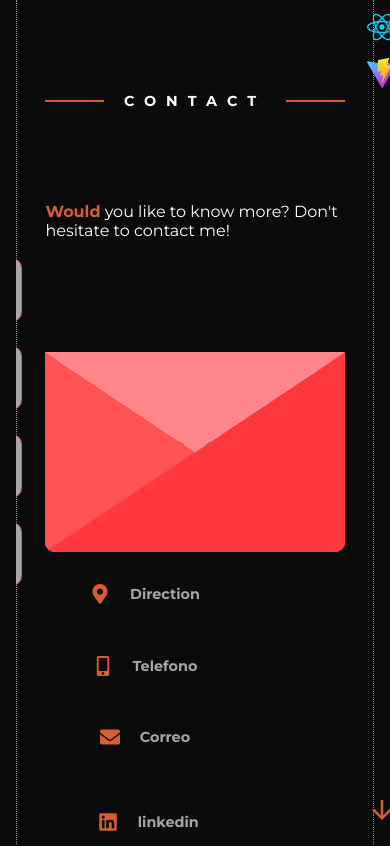
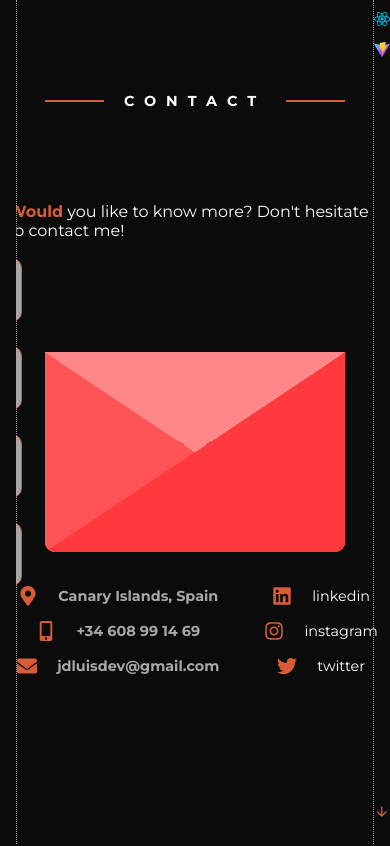
Before and after one commit to jdluis/My-portafolio, a React (Vite) app: page /contact in a window 390 px wide. Shown: the top 846 px of the page. Built offline with nearby package versions, Linux system fonts and the light colour scheme.

Commit message:
responsive Home, projects add,  nav update

```diff
--- a/src/components/Nav/index.css
+++ b/src/components/Nav/index.css
@@ -85,6 +85,20 @@
 
 
 .img-container img {
-  width: 30px;
-  height: 30px;
+  max-width: 30px;
+  max-height: 30px;
+  width: 100%;
+  height: auto;
 }
+
+
+@media (max-width: 800px) {
+  .arrow-container .arrow {
+    max-width: 30px;
+    max-height: 30px;
+    width: 100%;
+    height: auto;
+    position: relative;
+    bottom: 20px;
+  }
+}
--- a/src/components/Nav/index.jsx
+++ b/src/components/Nav/index.jsx
@@ -42,8 +42,8 @@ function Nav() {
       </nav>
       <div className='section-container-right'>
         <div className='img-container'>
-          <img src={iconReact} />
-          <img src={iconVite} />
+          <img src={iconReact} alt="react icon"/>
+          <img src={iconVite} alt="vite icon"/>
         </div>
         <div onClick={handleGoBottom} className='arrow-container '>
           <RiArrowDownLine  className='arrow' />
--- a/src/components/ProjectDetails/index.jsx
+++ b/src/components/ProjectDetails/index.jsx
@@ -1,7 +1,6 @@
 import './style.css';
 import { BsGithub } from 'react-icons/bs';
 import { MdOutlineOpenInNew } from 'react-icons/md';
-
 
 function index(props) {
   const { project } = props;
@@ -13,27 +12,38 @@ function index(props) {
   return (
     <div className='project-container'>
       <header className='title-container'>
-      <h4 className='color-orange'>{project.id}.</h4>
+        <h4 className='color-orange'>{project.id}.</h4>
         <h3>{project.title}</h3>
         <div className='line'></div>
       </header>
       <main className='main-container'>
         <section className='left-container'>
-          <img width={"250px"} height={"250px"} src={project.preview_img} alt={`${project.title} logo`}/>
+          <img
+            width={'250px'}
+            height={'250px'}
+            src={project.preview_img}
+            alt={`${project.title} logo`}
+          />
         </section>
         <section className='right-container'>
-          <h3 className='color-orange'>{project.type}</h3>
-          <h3>{project.subTitle}</h3>
+          <header>
+            <h5 className='color-orange'>{project.type}</h5>
+            <h4>{project.subTitle}</h4>
+          </header>
           <p className='description'>{project.description}</p>
-          <ul className={"list-container"}>{project.techStack.map(teach => {
-            return (
-              <li className={"list-item"}>{teach}</li>
-            )
-          })}</ul>
+          <ul className={'list-container'}>
+            {project.techStack.map((teach) => {
+              return <li className={'list-item'}>{teach}</li>;
+            })}
+          </ul>
 
           <div className='links-container'>
-            <a target={"_blank"} href={project.github.client}><BsGithub /></a>
-            <a target={"_blank"} href={project.demo}><MdOutlineOpenInNew/></a>
+            <a target={'_blank'} href={project.github.client}>
+              <BsGithub />
+            </a>
+            <a target={'_blank'} href={project.demo}>
+              <MdOutlineOpenInNew />
+            </a>
           </div>
         </section>
       </main>
--- a/src/components/ProjectDetails/style.css
+++ b/src/components/ProjectDetails/style.css
@@ -29,21 +29,11 @@
   color: var(--palleta-orange);
 }
 
-.description {
-    font-size: .8rem;
-  position: relative;
-  width: 100%;
-  text-align: right;
-  padding: 10px 20px;
-  background-color: rgb(26, 23, 23);
-}
-
 .left-container {
   cursor: pointer;
   width: 300px;
   height: 250px;
   border-radius: 10px;
-
 }
 
 .left-container img {
@@ -65,6 +55,16 @@
   text-align: right;
 }
 
+.right-container header h5,
+h4 {
+  padding: 0;
+  margin: 0;
+}
+
+.right-container header h5 {
+  margin-bottom: 6px;
+}
+
 .list-container {
   display: flex;
   gap: 10px;
@@ -72,8 +72,19 @@
   justify-content: end;
 }
 
+.description {
+  font-size: 0.9rem;
+  right: 50px;
+  position: relative;
+  width: 100%;
+  text-align: right;
+  padding: 10px 20px 10px 40px;
+  background-color: rgb(26, 23, 23);
+  border-radius: 10px;
+}
+
 .list-item {
-    font-size: .7rem;
+  font-size: 0.7rem;
 }
 
 .links-container {
@@ -87,3 +98,10 @@
   color: white;
   text-decoration: none;
 }
+
+
+
+@media (max-width: 800px) {
+
+
+}
--- a/src/data/projects.js
+++ b/src/data/projects.js
@@ -2,7 +2,7 @@
   {
     id: '001',
     type: "Final Project on IronHack",
-    subTitle: "Crema",
+    subTitle: "Practice",
     title: 'Flexy Learn',
     github: {
       client: 'https://github.com/jdluis/flexi-learn-client',
@@ -18,8 +18,8 @@
 
   {
     id: '002',
-    type: "Final Project on IronHack",
-    subTitle: "Crema",
+    type: "Project on IronHack",
+    subTitle: "Practice",
     title: 'Talent Match',
     github: {
       client: 'https://github.com/jdluis/flexi-learn-client',
@@ -27,15 +27,15 @@
     },
     demo: 'https://flexylearn.netlify.app',
     description:
-      'The online platform that allows you to learn in a flexible and personalized way with courses taught by experts in different areas, from the comfort of your home and at your own pace, so that you can achieve your goals and continue to grow personally and professionally.',
+      'The app is a developer search engine that helps companies find talented developers based on specific criteria such as skill set, experience level, and location. ',
     techStack: ['JSX', 'TailwindCSS', 'React', 'Express', 'MongoDb', 'Mongoose', 'Ayax'],
     preview_img:
       '/src/assets/images/logoTalentMatch.png',
   },
   {
     id: '003',
-    type: "Final Project on IronHack",
-    subTitle: "Crema",
+    type: "Project on IronHack",
+    subTitle: "Practice",
     title: 'The Sun Rises Red',
     github: {
       client: 'https://github.com/jdluis/flexi-learn-client',
@@ -43,7 +43,7 @@
     },
     demo: 'https://flexylearn.netlify.app',
     description:
-      'The online platform that allows you to learn in a flexible and personalized way with courses taught by experts in different areas, from the comfort of your home and at your own pace, so that you can achieve your goals and continue to grow personally and professionally.',
+      'The dark time rise again, the land of the forgotten humanity is in danger one more time, orc are raised again in the middle heath, we must save them. Use your hero to prevent the orcs from approaching the towns and cities. The more we kill, the more lives we save.',
     techStack: ['JSX', 'TailwindCSS', 'React', 'Express', 'MongoDb', 'Mongoose', 'Ayax'],
     preview_img:
     '/src/assets/images/theSunRisesRed.png',  },
--- a/src/index.css
+++ b/src/index.css
@@ -15,6 +15,7 @@ body {
     sans-serif;
   background-color: var(--palleta-dark);
   font-family: 'Montserrat', sans-serif;
+  overflow-x: hidden;
 
   /*Animacion, desactivada por ahora*/
   /*
--- a/src/layout.css
+++ b/src/layout.css
@@ -35,3 +35,12 @@
   flex-direction: column;
   max-width: 800px;
 }
+
+@media (max-width: 800px) {
+  .container {
+    width: 100%;
+  }
+  #header {
+    flex-direction: column;
+  }
+}
--- a/src/routes/Contact/index.css
+++ b/src/routes/Contact/index.css
@@ -21,6 +21,15 @@
   font-size: 0.9rem;
   text-align: center;
   color: var(--palleta-grey);
+}
+
+#contact  ul a {
+  text-decoration: none;
+  color: white;
+}
+
+#contact  ul a:hover {
+  text-decoration: underline;
 }
 
 .li-list {
@@ -137,3 +146,21 @@
   top: -80px;
   transition: all 1s 1s ease;
 }
+
+.container-of-lists {
+  display: flex;
+}
+
+@media (max-width: 800px) {
+  .container-contact {
+    flex-direction: column;
+    gap: 20px;
+  }
+
+
+  .container-of-lists ul:first-child {
+    padding-left: 0;
+  }
+
+  /* Falta el responsive de la carta*/
+}
--- a/src/routes/Contact/index.jsx
+++ b/src/routes/Contact/index.jsx
@@ -20,8 +20,8 @@ function Contact() {
 
       <div>
         <p>
-          <span className='special-text'>Would</span> you like to know more? Don't hesitate to contact
-          me!
+          <span className='special-text'>Would</span> you like to know more? Don't hesitate to
+          contact me!
         </p>
       </div>
 
@@ -35,35 +35,37 @@ function Contact() {
             </div>
           </div>
         </div>
+        <div className='container-of-lists'>
           <ul className='list-container'>
             <li className='li-list'>
               <FaMapMarkerAlt className='icon' />
-            <h4>Direction</h4>
+              <h4>Canary Islands, Spain</h4>
             </li>
             <li className='li-list'>
               <FaMobileAlt className='icon' />
-            <h4>Telefono</h4>
+              <h4>+34 608 99 14 69</h4>
             </li>
             <li className='li-list'>
               <FaEnvelope className='icon' />
-            <h4>Correo</h4>
+              <h4>jdluisdev@gmail.com</h4>
             </li>
           </ul>
 
           <ul className='list-container'>
             <li className='li-list'>
               <FaLinkedin className='icon' />
-            <h4>linkedin</h4>
+              <a href='www.linkedin.com/in/jdluis'>linkedin</a>
             </li>
             <li className='li-list'>
               <FaInstagram className='icon' />
-            <h4>instagram</h4>
+              <a href='www.instagram.com/danieldeluis'>instagram</a>
             </li>
             <li className='li-list'>
               <FaTwitter className='icon' />
-            <h4>twitter</h4>
+              <a href='https://twitter.com/JdLuisDev'>twitter</a>
             </li>
           </ul>
+        </div>
       </div>
     </div>
   );
--- a/src/routes/Home/index.css
+++ b/src/routes/Home/index.css
@@ -54,3 +54,26 @@
 .btn:hover {
   border-style: outset;
 }
+
+@media (max-width: 800px) {
+  .container {
+    width: 100%;
+  }
+  #header {
+    flex-direction: column;
+  }
+
+  #header .section-right {
+    width: 100%;
+    margin: auto;
+    text-align: center;
+  }
+
+  #header .btn-container {
+    gap: 8px;
+  }
+
+  #header .section-left {
+    width: 80%;
+  }
+}
```
Lines whose indentation alone changed are shown as unchanged.
